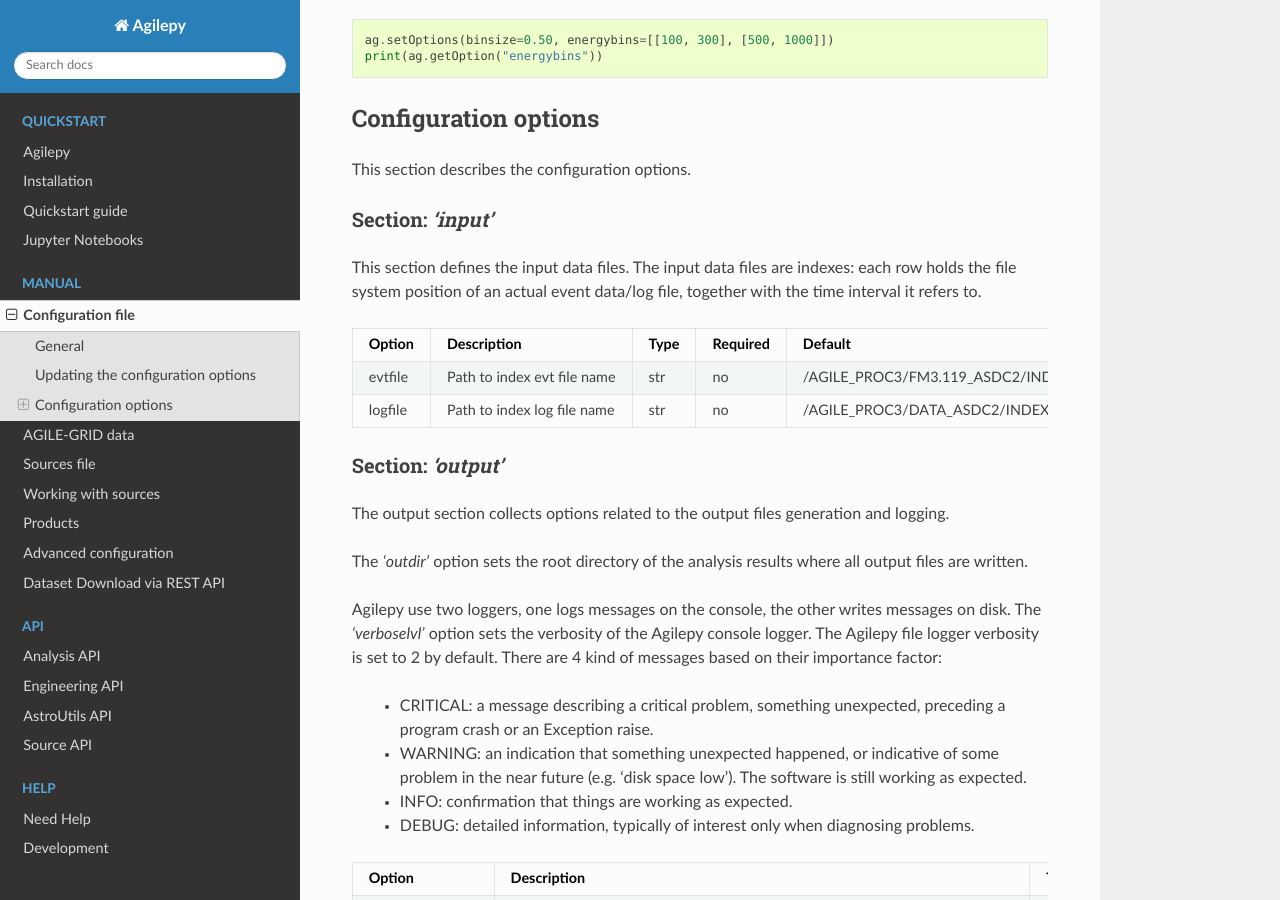
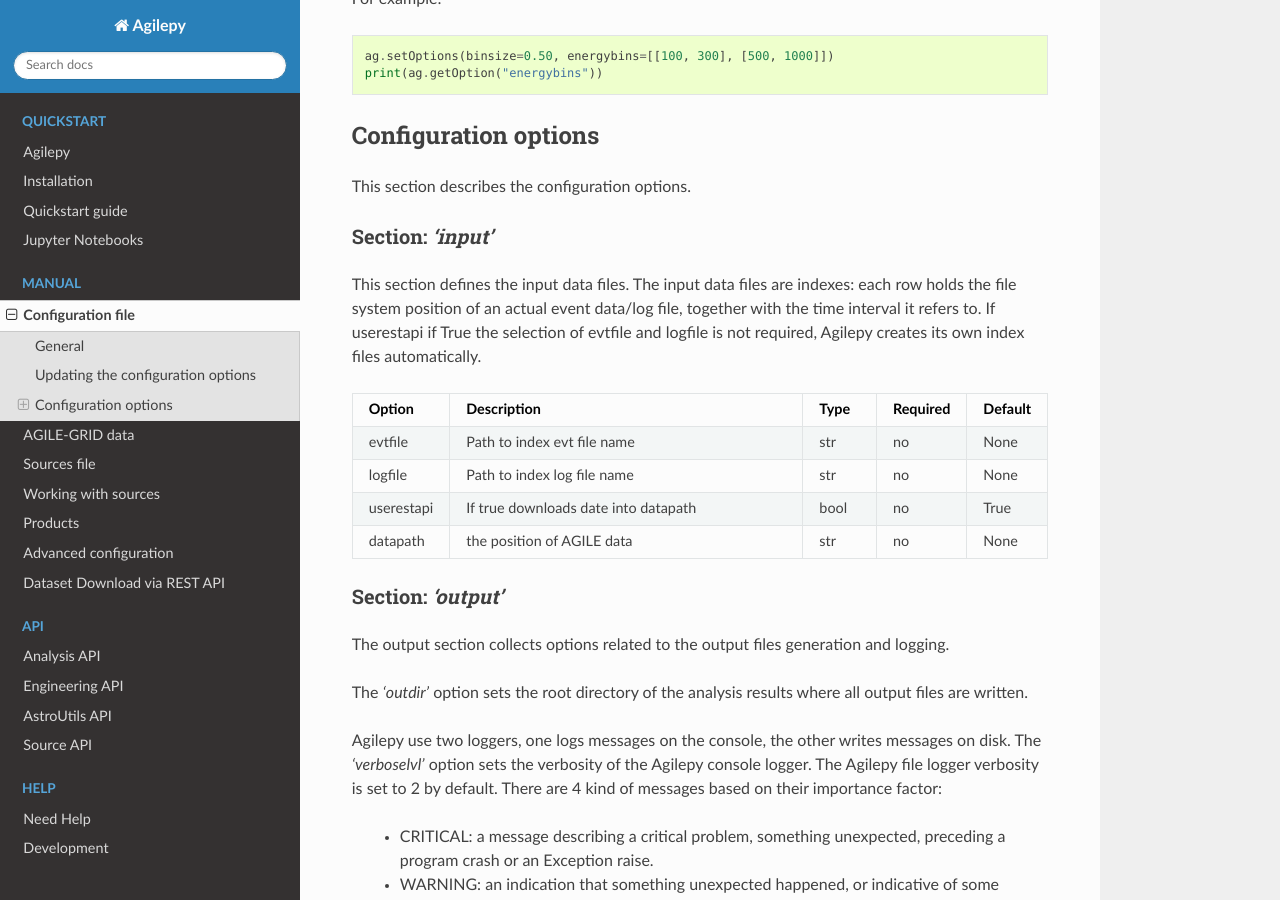
Before and after one commit to AGILESCIENCE/Agilepy, a Sphinx documentation site: the page built from docs/source/manual/configuration_file.rst, in a window 1280 px wide and 900 px high, scrolled down 2609 px. Built offline with Sphinx 7.4.7 and the Read the Docs theme 2.0.0, drawn with Linux system fonts in a browser that asks for light colours; some of the changed text lies outside the part shown.

Commit message:
update doc

```diff
--- a/docs/source/manual/configuration_file.rst
+++ b/docs/source/manual/configuration_file.rst
@@ -18,18 +18,21 @@
 ::
 
     AGAnalysis.getConfiguration(
-          "./agconfig.yaml", # the destination path of the configuration file
-          "username", # the name of the flare advocate
-          "OJ287", # the name of the source
-          58930, # tmin
-          58936, # tmax
-          "MJD", # time type
-          206.8121188769472, # glon
-          35.8208923457401, # glat
-          "$HOME/agilepy_analysis", # the destination path of the output directory
-          1, # the verbosity level
-          evtfile="$AGILE/agilepy-test-data/evt_index/agile_proc3_fm3.119_asdc2_EVT.index", # optional parameter
-          logfile="$AGILE/agilepy-test-data/log_index/agile_proc3_data_asdc2_LOG.log.index" # optional parameter
+          confilepath="./agconfig.yaml", # the destination path of the configuration file
+          userName="username", # the name of the flare advocate
+          sourceName="OJ287", # the name of the source
+          tmin=58930, # tmin
+          tmax=58936, # tmax
+          timetype="MJD", # time type
+          glon=206.8121188769472, # glon
+          glat=35.8208923457401, # glat
+          outputDir="$HOME/agilepy_analysis", # the destination path of the output directory
+          verboselvl=1, # the verbosity level
+          evtfile="evt indexfile", # optional parameter
+          logfile="log indexfile", # optional parameter
+          datapath="datapath",
+          userestapi=True,
+
     )
 
 The method above will create the following configuration file:
@@ -37,23 +40,26 @@
 .. code-block:: yaml
 
   input:
-    evtfile: $AGILE/agilepy-test-data/evt_index/agile_proc3_fm3.119_asdc2_EVT.index
-    logfile: $AGILE/agilepy-test-data/log_index/agile_proc3_data_asdc2_LOG.log.index
-
+    evtfile: None
+    logfile: None
+    userestapi: True
+    datapath: datapath
   output:
-    outdir: "$HOME/agilepy_analysis"
+    outdir: $HOME/agilepy_analysis
     filenameprefix: analysis_product
     logfilenameprefix: analysis_log
-    sourcename: OJ287
-    username: user-xxx
-    verboselvl: 1
+    sourcename: sourcename
+    username: username
+    verboselvl: 2
 
   selection:
-    tmin: 58930
-    tmax: 58936
+    emin: 100
+    emax: 10000
+    tmin: 54935.0
+    tmax: 54936.0
     timetype: MJD
-    glon: 206.8121188769472
-    glat: 35.8208923457401
+    glon: 355.447
+    glat: -0.2689
     proj: ARC
     timelist: None
     filtercode: 5
@@ -90,7 +95,6 @@
     isocoeff: null
     emin_sources: 100
     emax_sources: 10000
-
     galmode2: 0
     galmode2fit: 0
     isomode2: 0
@@ -99,22 +103,19 @@
   mle:
     ranal: 10
     ulcl: 2
-    loccl:
-
-    expratioevaluation: yes
+    loccl: 95
+    expratioevaluation: true
     expratio_minthr: 0
     expratio_maxthr: 15
     expratio_size: 10
-
     minimizertype: Minuit
     minimizeralg: Migrad
     minimizerdefstrategy: 2
     mindefaulttolerance: 0.01
     integratortype: 1
     contourpoints: 40
-
     edpcorrection: 0.75
-    fluxcorrection: 1
+    fluxcorrection: 0
 
   ap:
     radius: 3
@@ -148,14 +149,18 @@
 ==================
 This section defines the input data files. The input data files are indexes: each
 row holds the file system position of an actual event data/log file, together with
-the time interval it refers to.
+the time interval it refers to. If userestapi if True the selection of evtfile and logfile is not required,
+Agilepy creates its own index files automatically.
 
 .. csv-table::
    :header: "Option", "Description", "Type", "Required", "Default"
    :widths: 20, 100, 20, 20, 20
 
-   evtfile, "Path to index evt file name", str, no, /AGILE_PROC3/FM3.119_ASDC2/INDEX/EVT.index
-   logfile, "Path to index log file name", str, no, /AGILE_PROC3/DATA_ASDC2/INDEX/LOG.log.index
+   evtfile, "Path to index evt file name", str, no, None
+   logfile, "Path to index log file name", str, no, None
+   userestapi, "If true downloads date into datapath", bool, no, "True"
+   datapath, "the position of AGILE data", str, no, "None"
+
 
 
 Section: *'output'*
```
Also changed, not shown: other parts of docs/source/manual/configuration_file.rst (+1 -2 lines).
